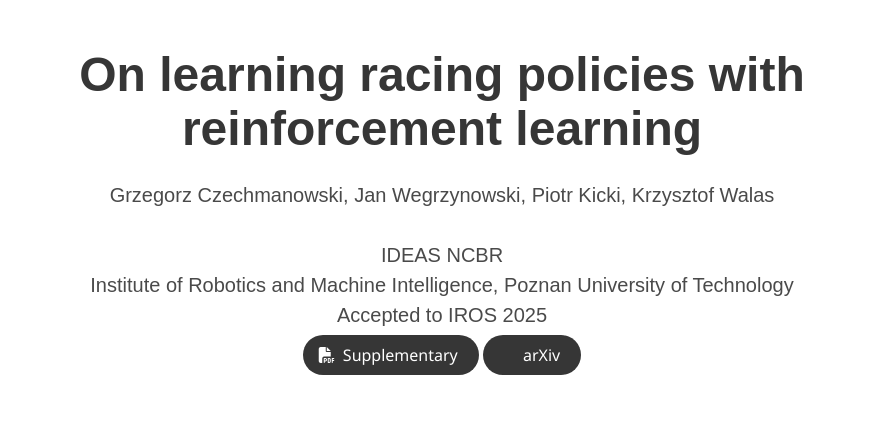
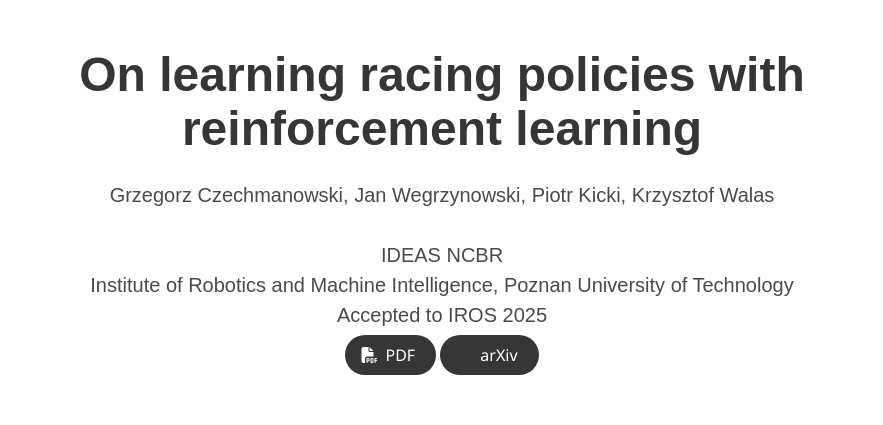
Before and after one commit to GrzegorzCzput/rl-racing, a plain HTML site: page index.html in a window 1280 px wide. Shown: the top 425 px of the page, without its empty margins (198-1081 px from the left). Drawn offline with nearby package versions, Linux system fonts and the light colour scheme; grey boxes are pictures that could not be loaded; some icons are missing; a web font is replaced by a local one.

Commit message:
changed button name

```diff
--- a/index.html
+++ b/index.html
@@ -88,7 +88,7 @@
                       <span class="icon">
                         <i class="fas fa-file-pdf"></i>
                       </span>
-                      <span>Supplementary</span>
+                      <span>PDF</span>
                     </a>
                   </span>
 
```
